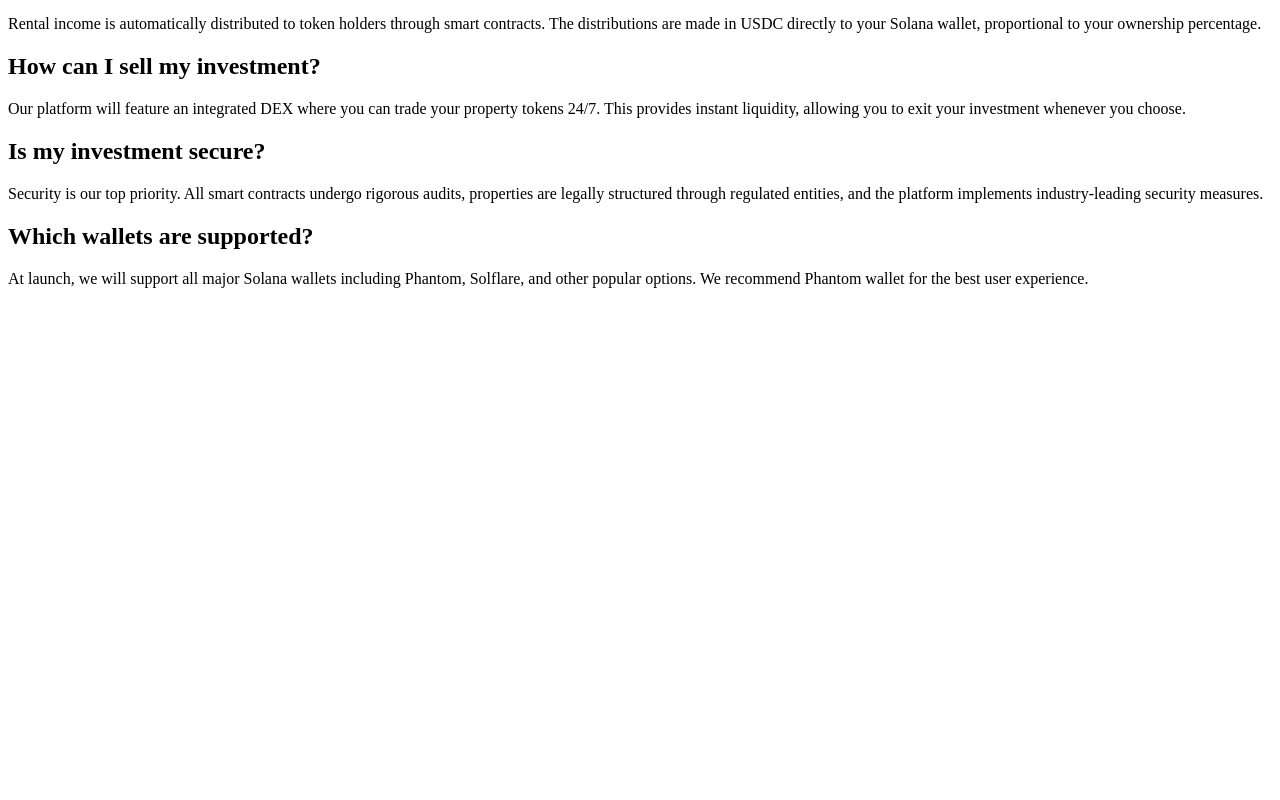
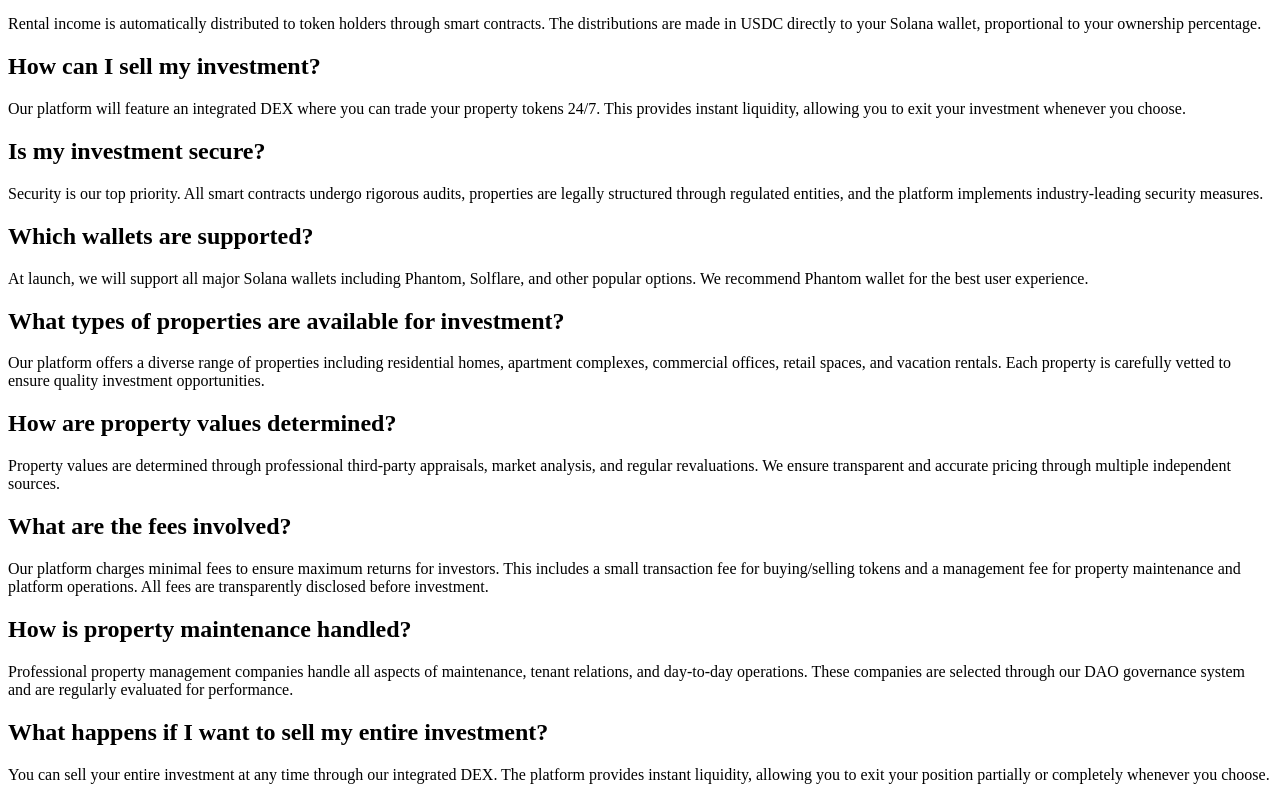
Before and after one commit to EstateChainSol/estatechain.website, a SvelteKit app: page /faq in a window 1280 px wide. Shown: the part 402-1202 px from the top of the page. Before the commit the page ends 800 px from the top, so only its background shows below. Built offline with nearby package versions, Linux system fonts and the light colour scheme; a web font is replaced by a local one.

Commit message:
add new FAQ's

```diff
--- a/src/routes/faq/+page.svelte
+++ b/src/routes/faq/+page.svelte
@@ -27,6 +27,26 @@
     {
       question: 'Which wallets are supported?',
       answer: 'At launch, we will support all major Solana wallets including Phantom, Solflare, and other popular options. We recommend Phantom wallet for the best user experience.'
+    },
+    {
+      question: 'What types of properties are available for investment?',
+      answer: 'Our platform offers a diverse range of properties including residential homes, apartment complexes, commercial offices, retail spaces, and vacation rentals. Each property is carefully vetted to ensure quality investment opportunities.'
+    },
+    {
+      question: 'How are property values determined?',
+      answer: 'Property values are determined through professional third-party appraisals, market analysis, and regular revaluations. We ensure transparent and accurate pricing through multiple independent sources.'
+    },
+    {
+      question: 'What are the fees involved?',
+      answer: 'Our platform charges minimal fees to ensure maximum returns for investors. This includes a small transaction fee for buying/selling tokens and a management fee for property maintenance and platform operations. All fees are transparently disclosed before investment.'
+    },
+    {
+      question: 'How is property maintenance handled?',
+      answer: 'Professional property management companies handle all aspects of maintenance, tenant relations, and day-to-day operations. These companies are selected through our DAO governance system and are regularly evaluated for performance.'
+    },
+    {
+      question: 'What happens if I want to sell my entire investment?',
+      answer: 'You can sell your entire investment at any time through our integrated DEX. The platform provides instant liquidity, allowing you to exit your position partially or completely whenever you choose.'
     }
   ];
 </script>
```
